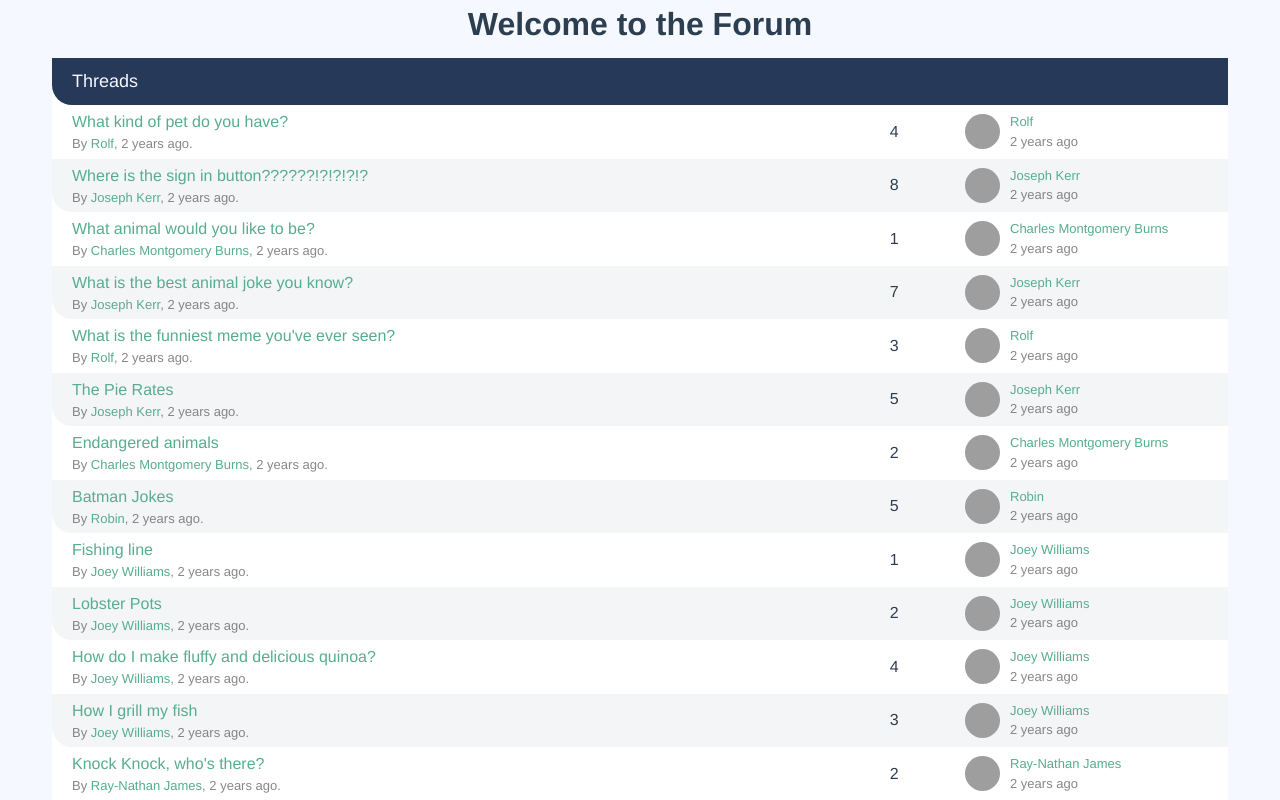
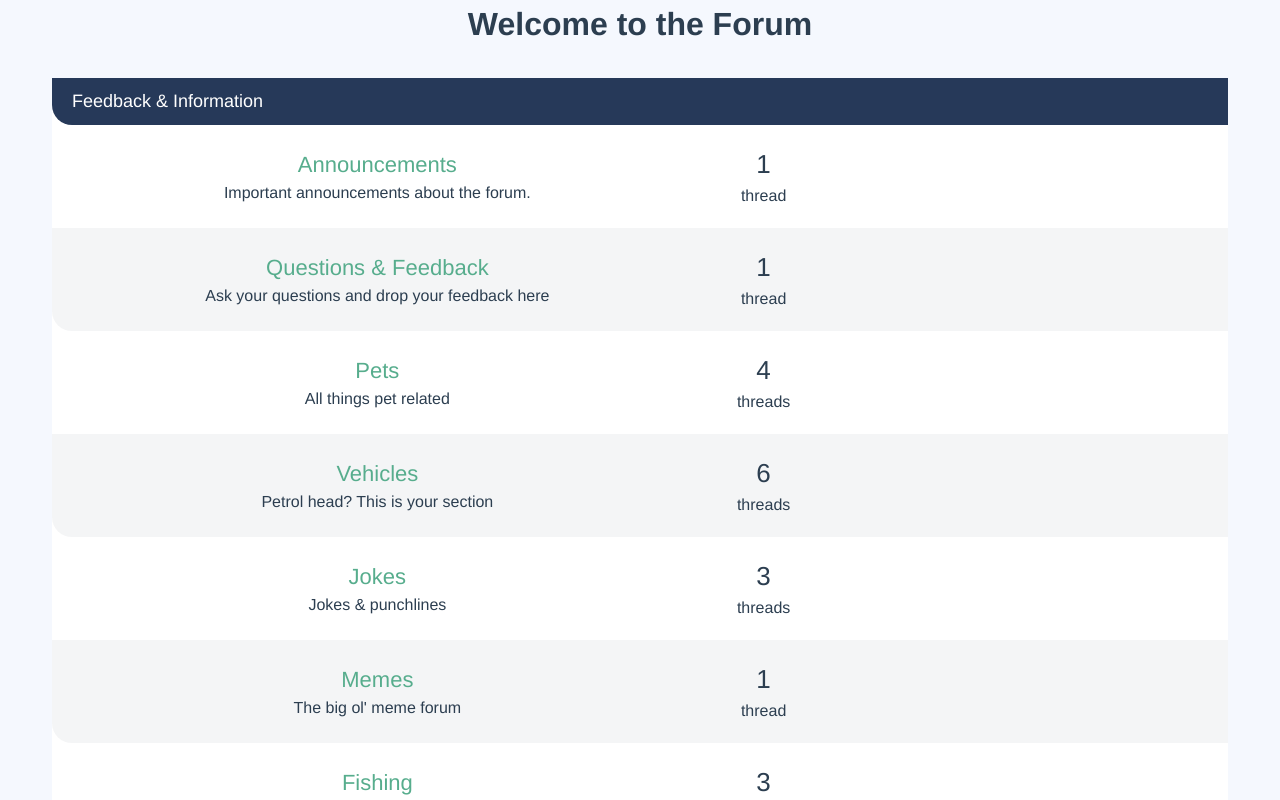
Before and after one commit to srhtak/vue-forum-clone, a Vue app: page / in a window 1280 px wide. Shown: the top 800 px of the page. Built offline with nearby package versions, Linux system fonts and the light colour scheme; grey boxes are pictures that could not be loaded.

Commit message:
forum list component created

```diff
--- /dev/null
+++ b/src/components/ForumList.vue
@@ -0,0 +1,43 @@
+<script setup>
+const props = defineProps(["forums"]);
+
+const forumThreadWords = (forum) => {
+  if (forum.threads?.length) {
+    return forum.threads?.length > 1 ? "threads" : "thread";
+  } else {
+    return "no threads";
+  }
+};
+</script>
+
+<template>
+  <div class="col-full">
+    <div class="forum-list">
+      <h2 class="list-title">
+        <a href="#">Feedback &amp; Information</a>
+      </h2>
+
+      <div class="forum-listing" v-for="forum in props.forums" :key="forum.id">
+        <div class="forum-details">
+          <router-link
+            :to="{ name: 'Forum', params: { id: forum.id } }"
+            class="text-xlarge"
+            >{{ forum.name }}</router-link
+          >
+          <p>{{ forum.description }}</p>
+        </div>
+
+        <div class="threads-count">
+          <p>
+            <span class="count">{{ forum.threads?.length }}</span>
+            {{ forumThreadWords(forum) }}
+          </p>
+        </div>
+
+        <div class="last-thread"></div>
+      </div>
+    </div>
+  </div>
+</template>
+
+<style lang="scss" scoped></style>
--- a/src/views/Home.vue
+++ b/src/views/Home.vue
@@ -1,14 +1,14 @@
 <script setup>
 import soureData from "@/data.json";
-import ThreadList from "@/components/ThreadList.vue";
+import ForumList from "@/components/ForumList.vue";
 import { ref } from "vue";
 
-const threads = ref(soureData.threads);
+const forums = ref(soureData.forums);
 </script>
 
 <template>
   <h1>Welcome to the Forum</h1>
-  <ThreadList :threads="threads" />
+  <ForumList :forums="forums" />
 </template>
 
 <style lang="scss" scoped>
```
